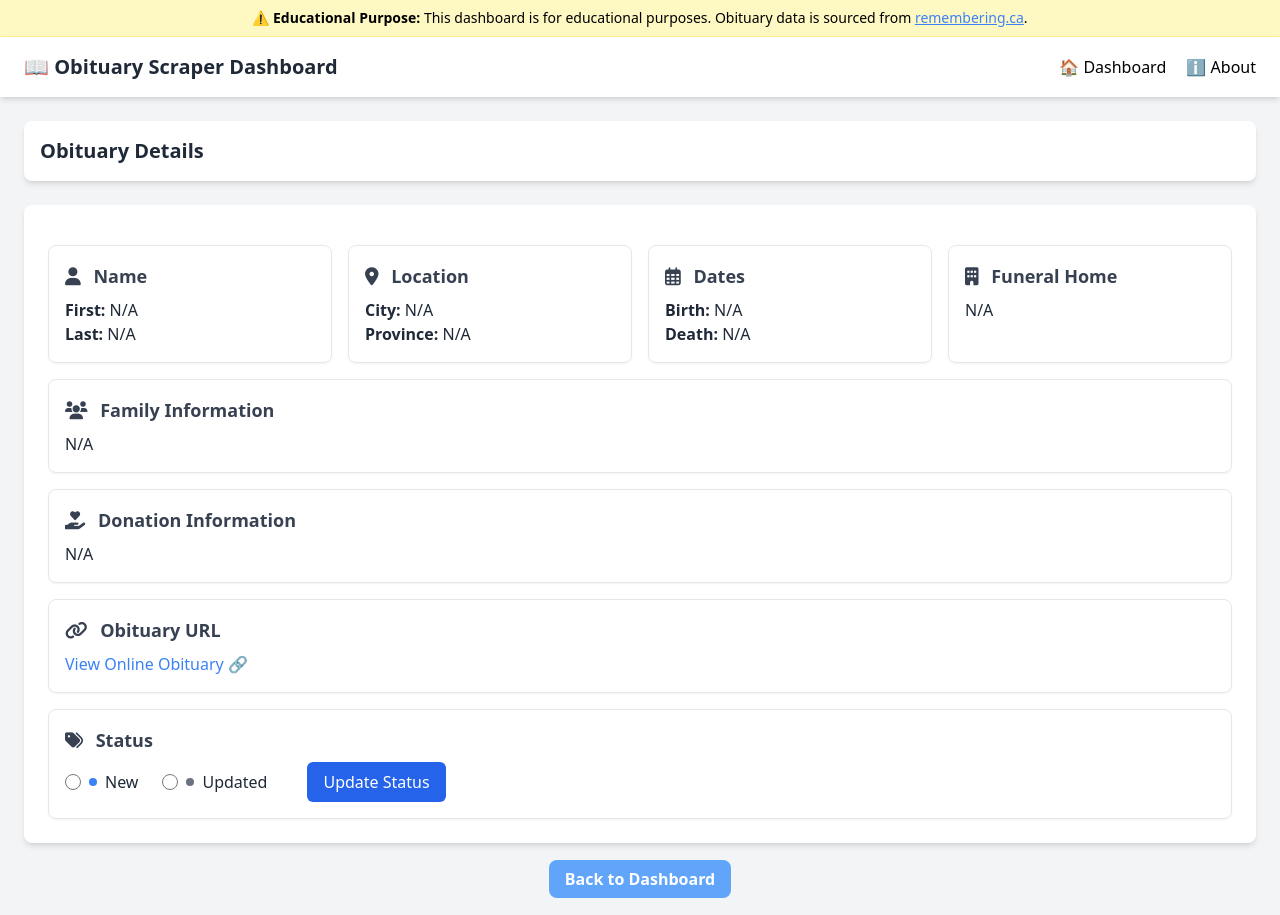
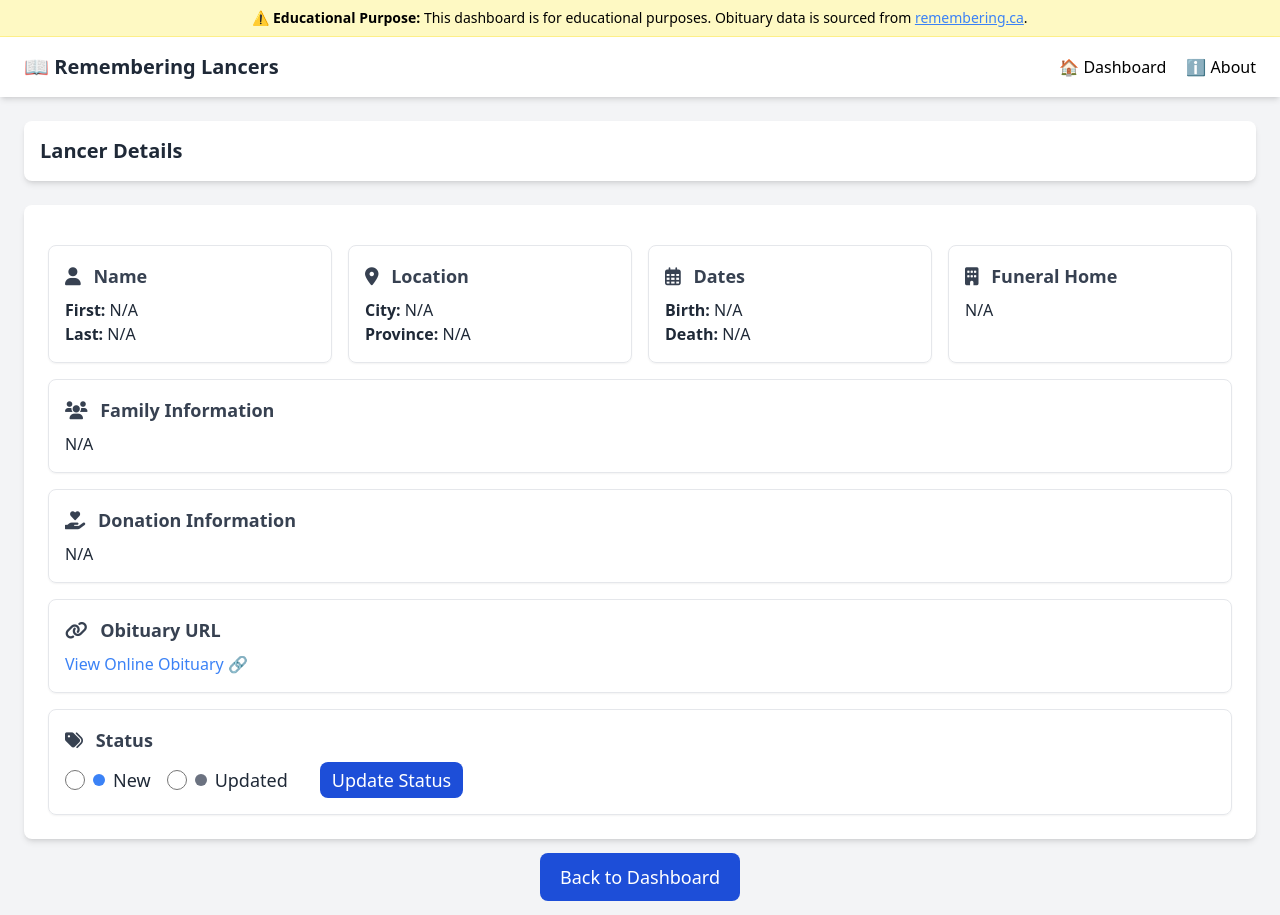
Before and after one commit to Ayush-HydraProjects/obituaryScraper, a Flask app: template templates/obituary_detail.html in a window 1280 px wide. Run offline with Flask 3, Linux system fonts and the light colour scheme; the template is opened without the code that fills it, so the values that code supplies are empty; some libraries are stand-ins or nearby versions.

Commit message:
lancers updation

```diff
--- a/templates/obituary_detail.html
+++ b/templates/obituary_detail.html
@@ -19,7 +19,7 @@
 <!-- Header -->
 <header class="bg-white shadow-md py-4">
     <div class="container mx-auto px-6 flex justify-between items-center">
-        <div class="text-xl font-bold text-gray-800">📖 Obituary Scraper Dashboard</div>
+        <div class="text-xl font-bold text-gray-800">📖 Remembering Lancers</div>
         <nav class="space-x-4">
             <a href="/" class="hover:text-gray-600">🏠 Dashboard</a>
             <!--            <a href="/settings" class="hover:text-gray-600">⚙️ Settings</a>-->
@@ -30,7 +30,7 @@
 
 <div class="container mx-auto p-6">
     <header class="bg-white shadow-md p-4 mb-6 rounded-lg text-xl font-semibold text-gray-800">
-        Obituary Details
+        Lancer Details
     </header>
 
     <div class="bg-white p-6 rounded-lg shadow-md space-y-4">
@@ -105,30 +105,32 @@
         <div class="mb-4">
             <section class="p-4 border rounded-lg shadow-sm">
                 <form id="tagUpdateForm" action="{{ url_for('routes.update_tags', obituary_id=obituary.id) }}" method="POST">
-                    <h3 class="font-semibold text-lg text-gray-700 mb-2">
+                   <h3 class="font-semibold text-lg text-gray-700 mb-2"> <!-- Increased font-size and margin-bottom for title -->
                         <i class="fas fa-tags mr-2"></i> Status
                     </h3>
-                    <div class="flex items-center gap-6">
+                    <div class="flex flex-col md:flex-row items-start md:items-center gap-8"> <!-- Vertical on small screens, horizontal on medium+, increased gap -->
+                        <div class="flex items-center space-x-4"> <!-- Increased space between radio options -->
                             <div class="flex items-center space-x-2">
                                 <input type="radio" id="tag_new" name="tags" value="new"
                                        {% if obituary.tags == "new" %}checked{% endif %}
-                                   class="h-4 w-4 text-blue-600 focus:ring-blue-500">
-                            <label for="tag_new" class="text-gray-800 flex items-center">
-                                <span class="inline-block w-2 h-2 rounded-full bg-blue-500 mr-2"></span>
+                                       class="h-5 w-5 text-blue-600 focus:ring-blue-500"> <!-- Slightly larger radio buttons -->
+                                <label for="tag_new" class="text-lg text-gray-800 flex items-center"> <!-- Larger label text -->
+                                    <span class="inline-block w-3 h-3 rounded-full bg-blue-500 mr-2"></span> <!-- Slightly larger indicator dot -->
                                     New
                                 </label>
                             </div>
-                        <div class="flex items-center space-x-2">
+                            <div class="flex items-center space-x-2"> <!-- Increased space between radio options -->
                                 <input type="radio" id="tag_updated" name="tags" value="updated"
                                        {% if obituary.tags == "updated" %}checked{% endif %}
-                                   class="h-4 w-4 text-gray-600 focus:ring-gray-500">
-                            <label for="tag_updated" class="text-gray-800 flex items-center">
-                                <span class="inline-block w-2 h-2 rounded-full bg-gray-500 mr-2"></span>
+                                       class="h-5 w-5 text-gray-600 focus:ring-gray-500"> <!-- Slightly larger radio buttons -->
+                                <label for="tag_updated" class="text-lg text-gray-800 flex items-center"> <!-- Larger label text -->
+                                    <span class="inline-block w-3 h-3 rounded-full bg-gray-500 mr-2"></span> <!-- Slightly larger indicator dot -->
                                     Updated
                                 </label>
                             </div>
+                        </div>
                         <button type="submit"
-                                class="ml-4 px-4 py-2 bg-blue-600 text-white rounded-md hover:bg-blue-700 transition-colors">
+                                class="px-3 py-1 bg-blue-700 text-white rounded-lg hover:bg-blue-800 transition-colors text-lg"> <!-- More prominent button styling -->
                             Update Status
                         </button>
                     </div>
@@ -138,7 +140,7 @@
     </div>
 
         <div class="mt-6 text-center">
-            <a href="/" class="primary-button">
+            <a href="/" class="px-5 py-3 bg-blue-700 text-white rounded-lg hover:bg-blue-800 transition-colors text-lg">
                 Back to Dashboard
             </a>
         </div>
```
Also changed, not shown: templates/about.html (+5 -5 lines), templates/dashboard.html (+4 -4 lines). Lines whose indentation alone changed are shown as unchanged.
